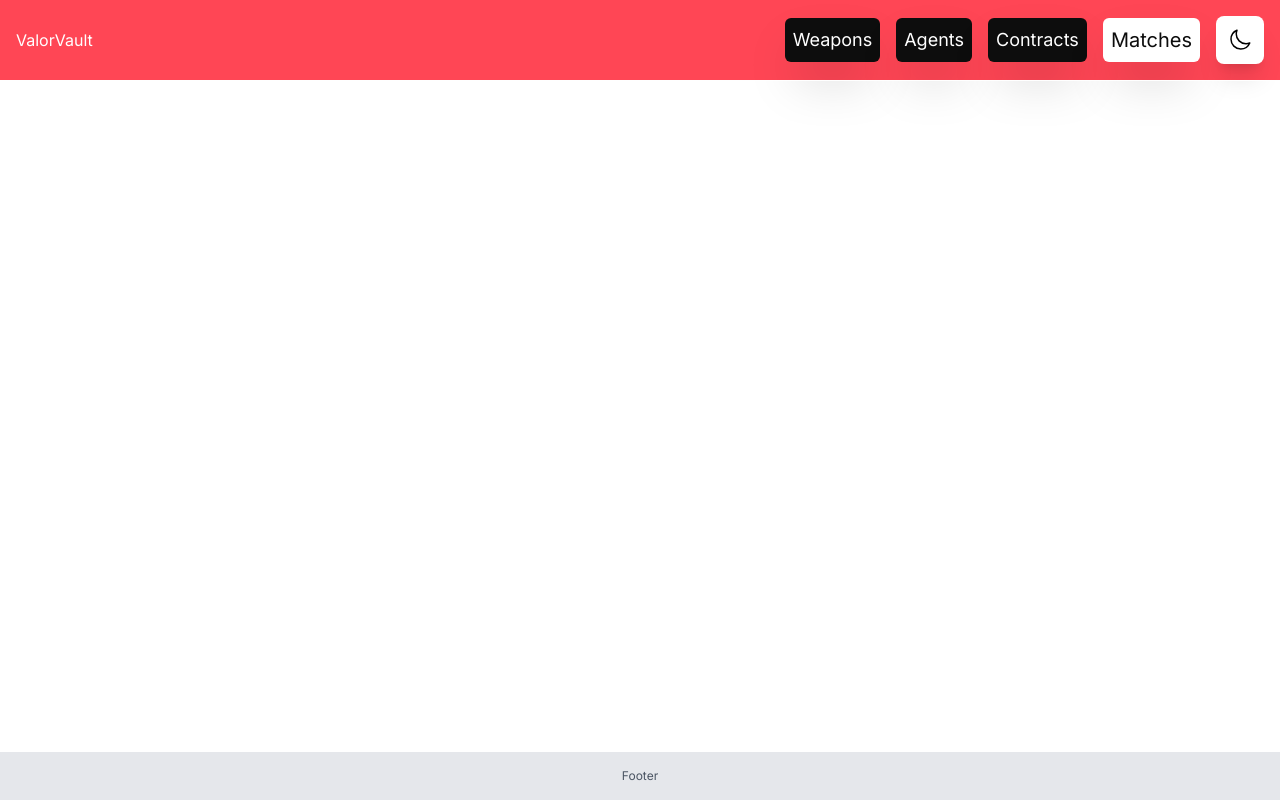
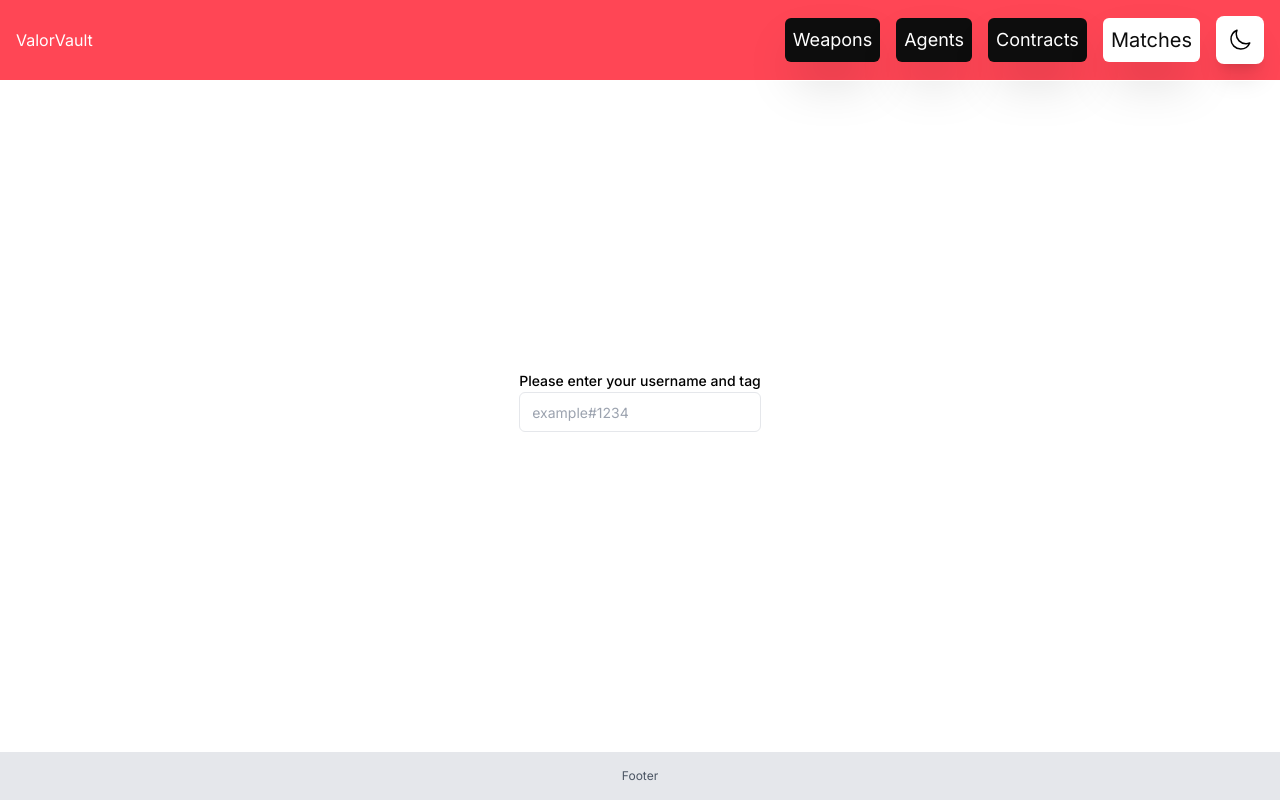
Before and after one commit to DanielZ1337/ValorVault, a Next.js app: page /matches in a window 1280 px wide. Built offline with nearby package versions, Linux system fonts and the light colour scheme.

Commit message:
shuffle, agents + matches

```diff
--- a/src/app/agents/components/AgentList.tsx
+++ b/src/app/agents/components/AgentList.tsx
@@ -11,12 +11,25 @@
     return new Promise((resolve) => setTimeout(resolve, ms));
 }
 
+function shuffle(array: any[]) {
+    let currentIndex = array.length,  randomIndex;
+    while (currentIndex != 0) {
+        randomIndex = Math.floor(Math.random() * currentIndex);
+        currentIndex--;
+        [array[currentIndex], array[randomIndex]] = [
+            array[randomIndex], array[currentIndex]];
+    }
+
+    return array;
+}
+
+
 export default async function AgentList() {
 
     const agents: agentType[] = await axios.get('https://valorant-api.com/v1/agents?isPlayableCharacter=true')
         .then(res => {
             return sleep(1000).then(() => {
-                return res.data.data
+                return shuffle(res.data.data)
             })
         })
         .catch(err => {
--- a/src/app/matches/page.tsx
+++ b/src/app/matches/page.tsx
@@ -1,6 +1,75 @@
+'use client'
+
+
+import React, {Fragment, Suspense, useEffect, useState} from "react";
+import {Dialog, Transition} from "@headlessui/react";
+import Spin from "@/app/logos-icons/spin";
+import Leftarrow from "@/app/logos-icons/leftarrow";
+import AgentComp from "@/app/agents/components/agentComp";
+
 export default function MatchesPage() {
+    const [profile, setProfile] = useState<string>("")
+    const [usernameInvalidOpen, setUsernameInvalidOpen] = useState(false)
+
+    function checkUsername(): boolean {
+        setUsernameInvalidOpen(true)
+        if (profile.includes("#") && !usernameInvalidOpen) {
+            // handleSubmit()
+            return true
+        } else {
+            return false
+        }
+    }
+
+    useEffect(() => {
+        console.log(usernameInvalidOpen)
+    }, [usernameInvalidOpen,profile])
+
+
     return (
         <>
+            <div className={"mx-48"}>
+                <label htmlFor={"text"} className={"text-sm font-medium text-muted-foreground"}>Please enter your
+                    username
+                    and tag</label>
+                <input
+                    type={"text"}
+                    id={"profileInput"}
+                    placeholder={"example#1234"}
+                    onChange={(e) => setProfile(e.target.value)}
+                    onKeyDown={(e) => {
+                        if (e.key === "Enter") {
+                            if (!checkUsername()) {
+                                setUsernameInvalidOpen(!usernameInvalidOpen)
+                            }
+                        }
+                    }}
+                    className={"flex h-10 w-full rounded-md border border-input bg-transparent px-3 py-2 text-sm ring-offset-background placeholder:text-muted-foreground focus-visible:outline-none focus-visible:ring-2 focus-visible:ring-ring focus-visible:ring-offset-2 disabled:cursor-not-allowed disabled:opacity-50"}
+                />
+            </div>
+            <Transition appear show={usernameInvalidOpen} as={Fragment}>
+                <Dialog onClose={() => {
+
+                }}
+                        className={"relative z-50"}>
+                    <Transition.Child
+                        as={Fragment}
+                        enter="ease-out duration-300"
+                        enterFrom="opacity-0"
+                        enterTo="opacity-100"
+                        leave="ease-in duration-200"
+                        leaveFrom="opacity-100"
+                        leaveTo="opacity-0"
+                    >
+
+                                        <Dialog.Panel
+                                            className={"mx-auto grid grid-cols-2 overflow-hidden"}>
+                                            {/*@ts-ignore*/}
+                                            <AgentComp/>
+                                        </Dialog.Panel>
+                    </Transition.Child>
+                </Dialog>
+            </Transition>
         </>
     )
 }
```
